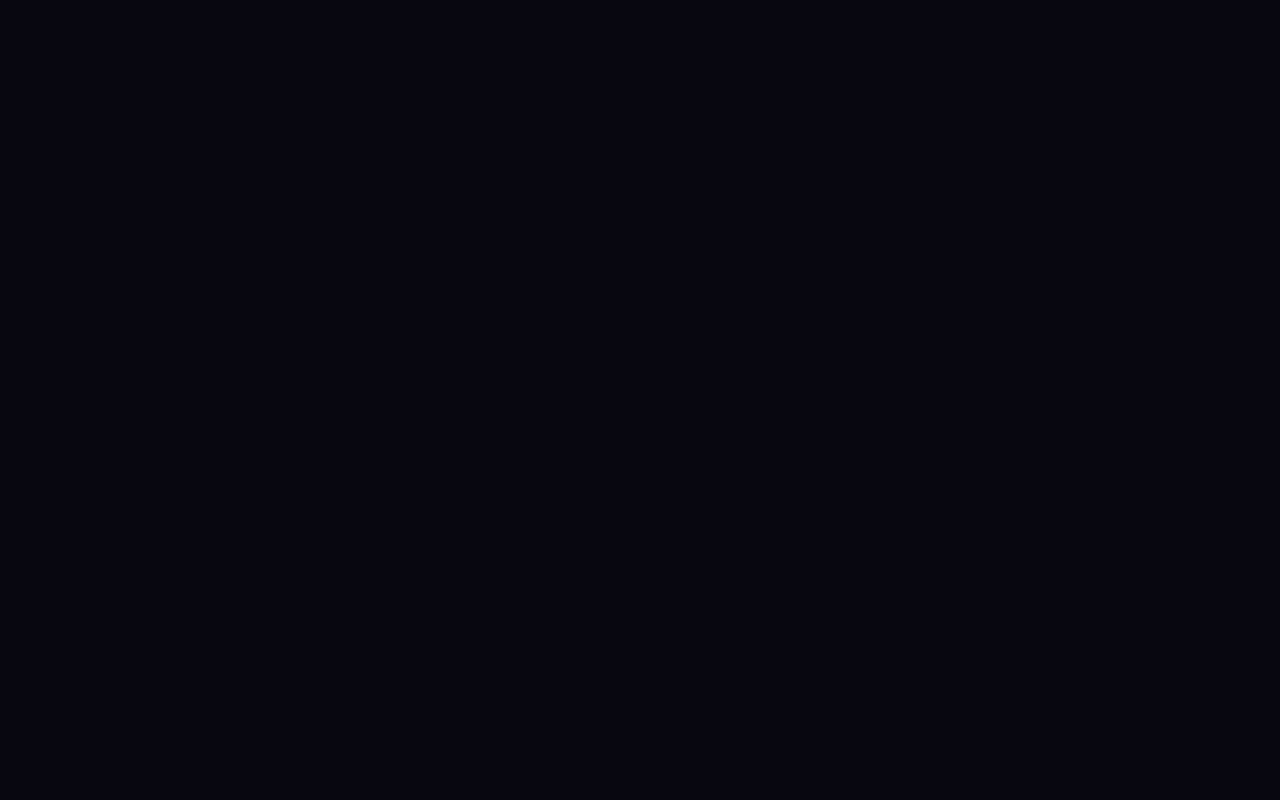
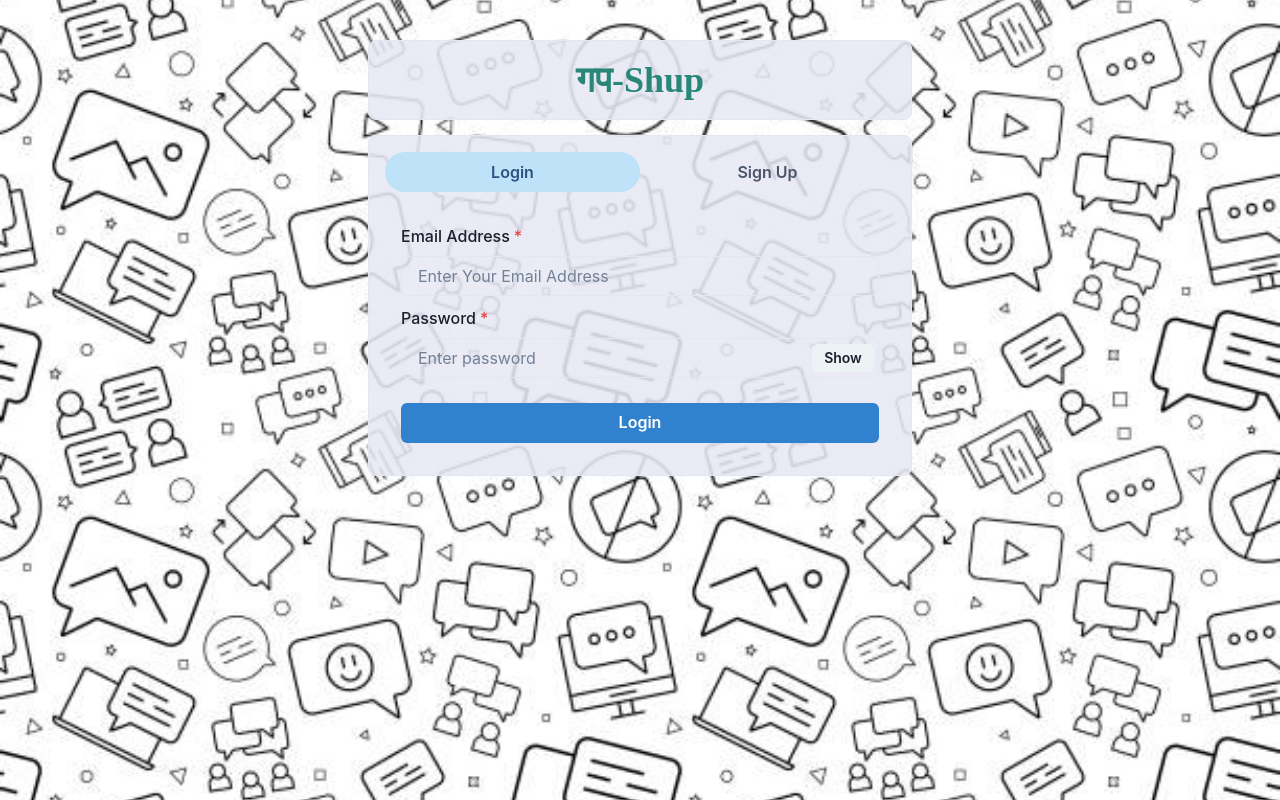
Before and after one commit to vipul6042/gapsap, a React (Create React App) app in the folder frontend/: page /chat in a window 1280 px wide. Before the commit this address had no page. Built offline with nearby package versions, Linux system fonts and the light colour scheme.

Commit message:
login pg design

```diff
--- a/frontend/src/App.css
+++ b/frontend/src/App.css
@@ -0,0 +1,7 @@
+.app {
+  min-height: 100vh;
+  display: flex;
+  background-image: url("./assets/backgroung\ img.jpg");
+  background-position: center;
+  background-size: cover;
+}
--- a/frontend/src/App.js
+++ b/frontend/src/App.js
@@ -2,13 +2,17 @@
 import { BrowserRouter, Routes, Route } from "react-router-dom";
 
 import Loginpage from "./pages/loginpage";
+import Homepage from "./pages/loginpage";
 
 function App() {
   return (
     <BrowserRouter>
-      <Routes>
-        <Route path="/" element={<Loginpage />} />
-      </Routes>
+      <div className="app">
+        <Routes>
+          <Route path="/" element={<Loginpage />} />
+          <Route path="/chat" element={<Homepage />} />
+        </Routes>
+      </div>
     </BrowserRouter>
   );
 }
--- a/frontend/src/componets/login.js
+++ b/frontend/src/componets/login.js
@@ -1,26 +1,113 @@
-import React from 'react'
-import { FontAwesomeIcon } from "@fortawesome/react-fontawesome";
-import { faGoogle, faFacebook } from "@fortawesome/free-brands-svg-icons";
-import "../pages/loginpage.css";
+import { Button } from "@chakra-ui/button";
+import { FormControl, FormLabel } from "@chakra-ui/form-control";
+import { Input, InputGroup, InputRightElement } from "@chakra-ui/input";
+import { VStack } from "@chakra-ui/layout";
+import { useState } from "react";
+// import axios from "axios";
+import { useToast } from "@chakra-ui/react";
+// import { useHistory } from "react-router-dom";
+// import { ChatState } from "../../Context/ChatProvider";
 
 const Login = () => {
+  const [show, setShow] = useState(false);
+  const handleClick = () => setShow(!show);
+  const toast = useToast();
+  const [email, setEmail] = useState();
+  const [password, setPassword] = useState();
+  const [loading, setLoading] = useState(false);
+
+  // const history = useHistory();
+  // const { setUser } = ChatState();
+
+  // const submitHandler = async () => {
+  //   setLoading(true);
+  //   if (!email || !password) {
+  //     toast({
+  //       title: "Please Fill all the Feilds",
+  //       status: "warning",
+  //       duration: 5000,
+  //       isClosable: true,
+  //       position: "bottom",
+  //     });
+  //     setLoading(false);
+  //     return;
+  //   }
+
+  //   try {
+  //     const config = {
+  //       headers: {
+  //         "Content-type": "application/json",
+  //       },
+  //     };
+
+  //     const { data } = await axios.post(
+  //       "/api/user/login",
+  //       { email, password },
+  //       config
+  //     );
+
+  //     toast({
+  //       title: "Login Successful",
+  //       status: "success",
+  //       duration: 5000,
+  //       isClosable: true,
+  //       position: "bottom",
+  //     });
+  //     setUser(data);
+  //     localStorage.setItem("userInfo", JSON.stringify(data));
+  //     setLoading(false);
+  //     history.push("/chats");
+  //   } catch (error) {
+  //     toast({
+  //       title: "Error Occured!",
+  //       description: error.response.data.message,
+  //       status: "error",
+  //       duration: 5000,
+  //       isClosable: true,
+  //       position: "bottom",
+  //     });
+  //     setLoading(false);
+  //   }
+  // };
+
   return (
-    <div><label htmlFor="username">Email</label>
-    <input type="text" placeholder="Email or Phone" id="username" />
+    <VStack spacing="10px">
+      <FormControl id="email" isRequired>
+        <FormLabel>Email Address</FormLabel>
+        <Input
+          value={email}
+          type="email"
+          placeholder="Enter Your Email Address"
+          onChange={(e) => setEmail(e.target.value)}
+        />
+      </FormControl>
+      <FormControl id="password" isRequired>
+        <FormLabel>Password</FormLabel>
+        <InputGroup size="md">
+          <Input
+            value={password}
+            onChange={(e) => setPassword(e.target.value)}
+            type={show ? "text" : "password"}
+            placeholder="Enter password"
+          />
+          <InputRightElement width="4.5rem">
+            <Button h="1.75rem" size="sm" onClick={handleClick}>
+              {show ? "Hide" : "Show"}
+            </Button>
+          </InputRightElement>
+        </InputGroup>
+      </FormControl>
+      <Button
+        colorScheme="blue"
+        width="100%"
+        style={{ marginTop: 15 }}
+        // onClick={submitHandler}
+        isLoading={loading}
+      >
+        Login
+      </Button>
+    </VStack>
+  );
+};
 
-    <label htmlFor="password">Password</label>
-    <input type="password" placeholder="Password" id="password" />
-
-    <button className="login">Log In</button>
-    <div className="social">
-      <div className="go">
-        <FontAwesomeIcon icon={faGoogle} /> Google
-      </div>
-      <div className="fb">
-        <FontAwesomeIcon icon={faFacebook} /> Facebook
-      </div>
-    </div></div>
-  )
-}
-
-export default Login
+export default Login;
--- /dev/null
+++ b/frontend/src/componets/signup.js
@@ -0,0 +1,201 @@
+import { Button } from "@chakra-ui/button";
+import { FormControl, FormLabel } from "@chakra-ui/form-control";
+import { Input, InputGroup, InputRightElement } from "@chakra-ui/input";
+import { VStack } from "@chakra-ui/layout";
+import { useToast } from "@chakra-ui/toast";
+// import axios from "axios";
+import { useState } from "react";
+// import { useHistory } from "react-router";
+
+const Signup = () => {
+  const [show, setShow] = useState(false);
+  const handleClick = () => setShow(!show);
+  const toast = useToast();
+//   const history = useHistory();
+
+  const [name, setName] = useState();
+  const [email, setEmail] = useState();
+  const [confirmpassword, setConfirmpassword] = useState();
+  const [password, setPassword] = useState();
+  const [pic, setPic] = useState();
+  const [picLoading, setPicLoading] = useState(false);
+
+//   const submitHandler = async () => {
+//     setPicLoading(true);
+//     if (!name || !email || !password || !confirmpassword) {
+//       toast({
+//         title: "Please Fill all the Feilds",
+//         status: "warning",
+//         duration: 5000,
+//         isClosable: true,
+//         position: "bottom",
+//       });
+//       setPicLoading(false);
+//       return;
+//     }
+//     if (password !== confirmpassword) {
+//       toast({
+//         title: "Passwords Do Not Match",
+//         status: "warning",
+//         duration: 5000,
+//         isClosable: true,
+//         position: "bottom",
+//       });
+//       return;
+//     }
+//     console.log(name, email, password, pic);
+//     try {
+//       const config = {
+//         headers: {
+//           "Content-type": "application/json",
+//         },
+//       };
+//       const { data } = await axios.post(
+//         "/api/user",
+//         {
+//           name,
+//           email,
+//           password,
+//           pic,
+//         },
+//         config
+//       );
+//       console.log(data);
+//       toast({
+//         title: "Registration Successful",
+//         status: "success",
+//         duration: 5000,
+//         isClosable: true,
+//         position: "bottom",
+//       });
+//       localStorage.setItem("userInfo", JSON.stringify(data));
+//       setPicLoading(false);
+//       history.push("/chats");
+//     } catch (error) {
+//       toast({
+//         title: "Error Occured!",
+//         description: error.response.data.message,
+//         status: "error",
+//         duration: 5000,
+//         isClosable: true,
+//         position: "bottom",
+//       });
+//       setPicLoading(false);
+//     }
+//   };
+
+//   const postDetails = (pics) => {
+//     setPicLoading(true);
+//     if (pics === undefined) {
+//       toast({
+//         title: "Please Select an Image!",
+//         status: "warning",
+//         duration: 5000,
+//         isClosable: true,
+//         position: "bottom",
+//       });
+//       return;
+//     }
+//     console.log(pics);
+//     if (pics.type === "image/jpeg" || pics.type === "image/png") {
+//       const data = new FormData();
+//       data.append("file", pics);
+//       data.append("upload_preset", "chat-app");
+//       data.append("cloud_name", "piyushproj");
+//       fetch("https://api.cloudinary.com/v1_1/piyushproj/image/upload", {
+//         method: "post",
+//         body: data,
+//       })
+//         .then((res) => res.json())
+//         .then((data) => {
+//           setPic(data.url.toString());
+//           console.log(data.url.toString());
+//           setPicLoading(false);
+//         })
+//         .catch((err) => {
+//           console.log(err);
+//           setPicLoading(false);
+//         });
+//     } else {
+//       toast({
+//         title: "Please Select an Image!",
+//         status: "warning",
+//         duration: 5000,
+//         isClosable: true,
+//         position: "bottom",
+//       });
+//       setPicLoading(false);
+//       return;
+//     }
+//   };
+
+  return (
+    <VStack spacing="5px">
+      <FormControl id="first-name" isRequired>
+        <FormLabel>Name</FormLabel>
+        <Input
+          placeholder="Enter Your Name"
+          onChange={(e) => setName(e.target.value)}
+        />
+      </FormControl>
+      <FormControl id="email" isRequired>
+        <FormLabel>Email Address</FormLabel>
+        <Input
+          type="email"
+          placeholder="Enter Your Email Address"
+          onChange={(e) => setEmail(e.target.value)}
+        />
+      </FormControl>
+      <FormControl id="password" isRequired>
+        <FormLabel>Password</FormLabel>
+        <InputGroup size="md">
+          <Input
+            type={show ? "text" : "password"}
+            placeholder="Enter Password"
+            onChange={(e) => setPassword(e.target.value)}
+          />
+          <InputRightElement width="4.5rem">
+            <Button h="1.75rem" size="sm" onClick={handleClick}>
+              {show ? "Hide" : "Show"}
+            </Button>
+          </InputRightElement>
+        </InputGroup>
+      </FormControl>
+      <FormControl id="password" isRequired>
+        <FormLabel>Confirm Password</FormLabel>
+        <InputGroup size="md">
+          <Input
+            type={show ? "text" : "password"}
+            placeholder="Confirm password"
+            onChange={(e) => setConfirmpassword(e.target.value)}
+          />
+          <InputRightElement width="4.5rem">
+            <Button h="1.75rem" size="sm" onClick={handleClick}>
+              {show ? "Hide" : "Show"}
+            </Button>
+          </InputRightElement>
+        </InputGroup>
+      </FormControl>
+      <FormControl id="pic">
+        <FormLabel>Upload your Picture</FormLabel>
+        <Input
+          type="file"
+          p={1.5}
+          accept="image/*"
+        //   onChange={(e) => postDetails(e.target.files[0])}
+        />
+      </FormControl>
+      <Button
+        colorScheme="blue"
+        width="100%"
+        style={{ marginTop: 15 }}
+        // onClick={submitHandler}
+        isLoading={picLoading}
+      >
+        Sign Up
+      </Button>
+    </VStack>
+  );
+};
+
+export default Signup;
--- a/frontend/src/pages/loginpage.css
+++ b/frontend/src/pages/loginpage.css
@@ -1,4 +1,4 @@
-* {
+/* * {
     padding: 0;
     margin: 0;
     box-sizing: border-box;
@@ -128,4 +128,4 @@
 
 .social i {
     margin-right: 4px;
-}
+} */
--- a/frontend/src/pages/loginpage.js
+++ b/frontend/src/pages/loginpage.js
@@ -1,34 +1,61 @@
-import React from "react";
-import { FontAwesomeIcon } from "@fortawesome/react-fontawesome";
-import { faGoogle, faFacebook } from "@fortawesome/free-brands-svg-icons";
-import "./loginpage.css";
-import { Button, ButtonGroup, Box } from "@chakra-ui/react";
+import {
+  Box,
+  Container,
+  Tab,
+  TabList,
+  TabPanel,
+  TabPanels,
+  Tabs,
+  Text,
+} from "@chakra-ui/react";
+import { useEffect } from "react";
+// import { useHistory } from "react-router";
 import Login from "../componets/login";
+import Signup from "../componets/signup";
 
-const Loginpage = () => {
+function Homepage() {
+  // const history = useHistory();
+
+  // useEffect(() => {
+  //   const user = JSON.parse(localStorage.getItem("userInfo"));
+
+  //   // if (user) history.push("/chats");
+  // }, []);
+
   return (
-    <div className="sectio">
-      <div className="background">
-        <div className="shape"></div>
-        <form>
-          <h3>GapSap</h3>
-          <Box
-            display="flex"
-            alignItems="center"
-            justifyContent="center"
-            width="100%"
-          >
-            <ButtonGroup gap={4}>
-              <Button variant="solid">login</Button>
-              <Button variant={"outline"} color={"white"}>Sign up</Button>
-            </ButtonGroup>
-          </Box>
-          <Login/>
-        </form>
-        <div className="shape"></div>
-      </div>
-    </div>
+    <Container maxW="xl" centerContent>
+      <Box
+        d="flex"
+        justifyContent="center"
+        p={3}
+        bg="#e8e8f4de"
+        w="100%"
+        m="40px 0 15px 0"
+        borderRadius="lg"
+        borderWidth="1px"
+      >
+        <Text fontSize="4xl" fontFamily="Work sans" textAlign="center" color="#29877a" fontWeight="600" >
+        गप-Shup
+        </Text>
+      </Box>
+      <Box bg="#e8e8f4de" w="100%" p={4} borderRadius="lg" borderWidth="1px">
+        <Tabs isFitted variant="soft-rounded">
+          <TabList mb="1em">
+            <Tab>Login</Tab>
+            <Tab>Sign Up</Tab>
+          </TabList>
+          <TabPanels>
+            <TabPanel>
+              <Login />
+            </TabPanel>
+            <TabPanel>
+              <Signup />
+            </TabPanel>
+          </TabPanels>
+        </Tabs>
+      </Box>
+    </Container>
   );
-};
+}
 
-export default Loginpage;
+export default Homepage;
```
Also changed, not shown: frontend/src/assets/backgroung img.jpg (added), frontend/src/assets/bg.webp (added).
